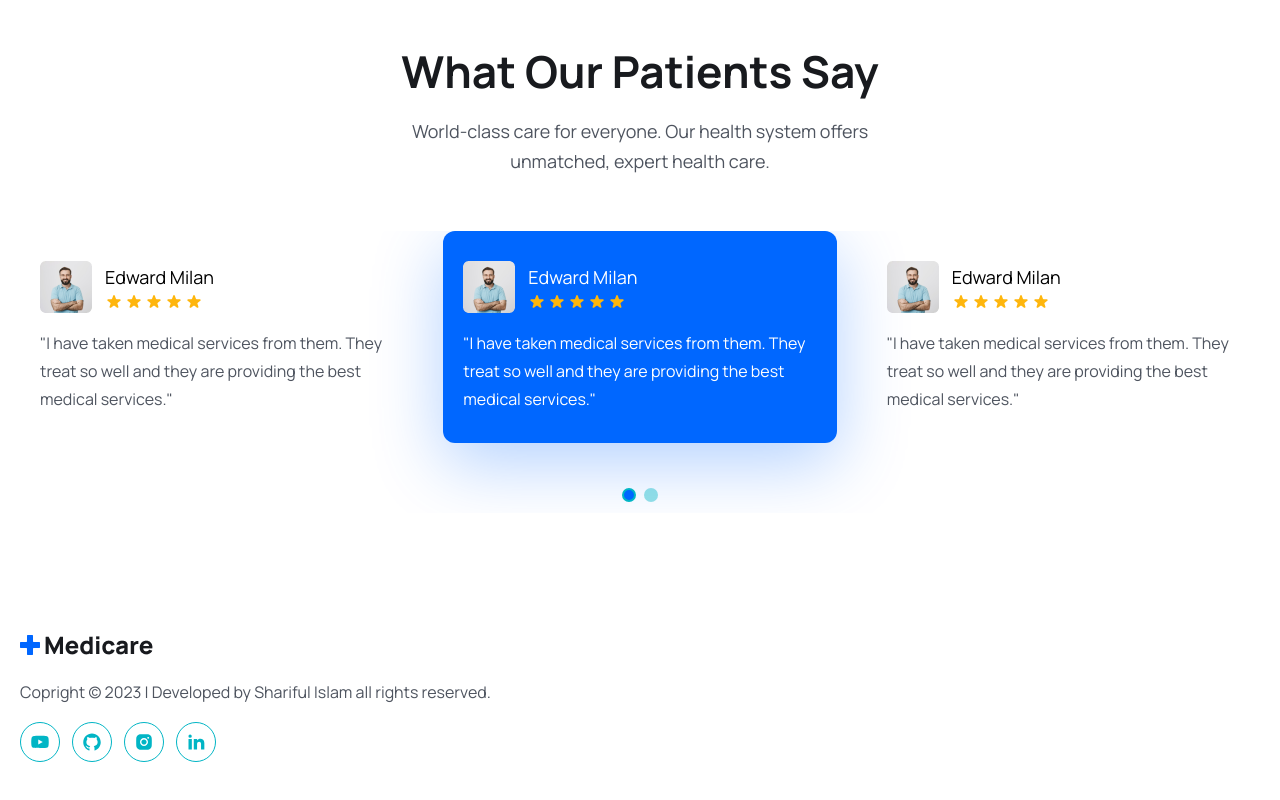
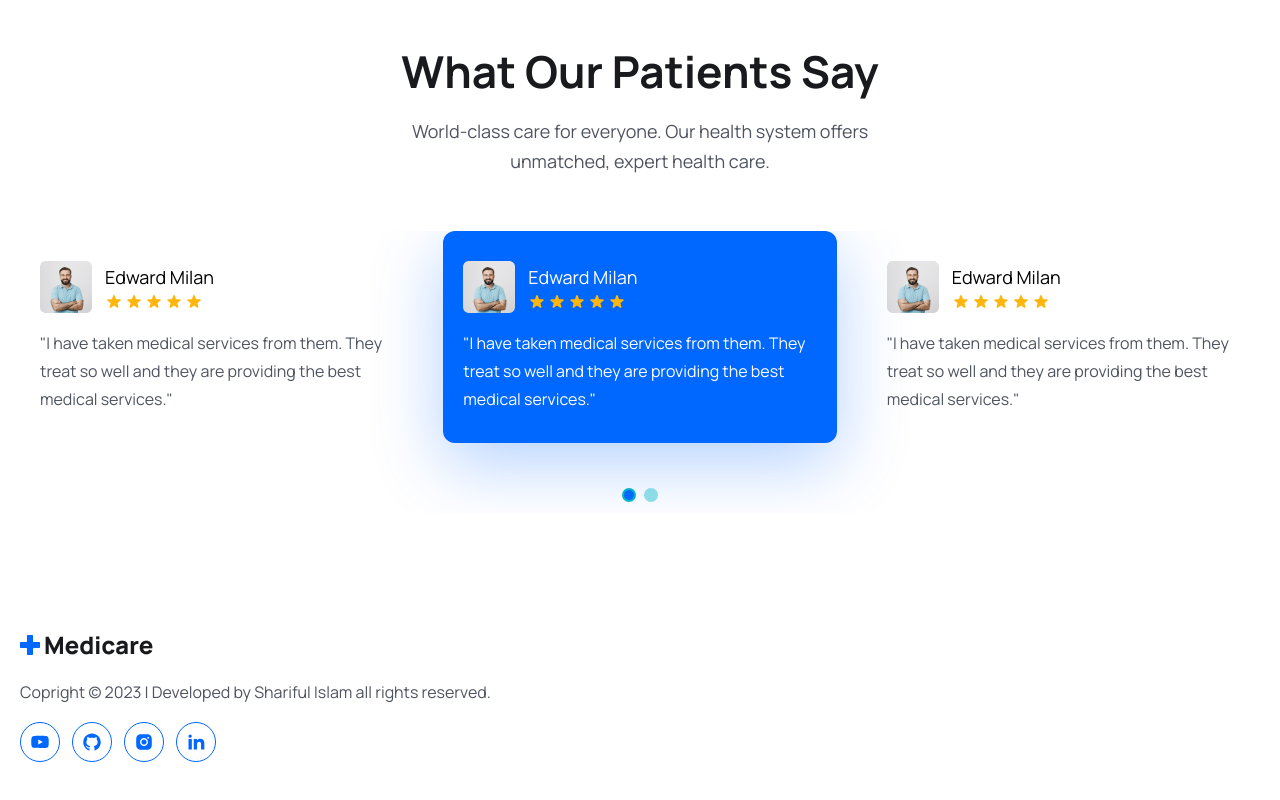
Before and after one commit to shariful10/Doctors-Appoinment, a React (Vite) app in the folder client/: page / in a window 1280 px wide. Shown: the part 5668-6468 px from the top of the page. Built offline with nearby package versions, Linux system fonts and the light colour scheme.

Commit message:
Hide Two Files

```diff
--- a/client/src/components/Shared/Footer/Footer.jsx
+++ b/client/src/components/Shared/Footer/Footer.jsx
@@ -21,7 +21,7 @@ const Footer = () => {
 								<Link
 									key={id}
 									to={path}
-									className="w-10 h-10 border border-irisBlueColor rounded-full flex items-center justify-center group hover:text-white text-irisBlueColor hover:bg-primaryColor hover:border-none"
+									className="w-10 h-10 border border-primaryColor rounded-full flex items-center justify-center group hover:text-white text-primaryColor hover:bg-irisBlueColor hover:border-none"
 								>
 									<Icon className="w-5 h-5" />
 								</Link>
```
Also changed, not shown: 1 other file (tests, documents, lock files or other folders).
